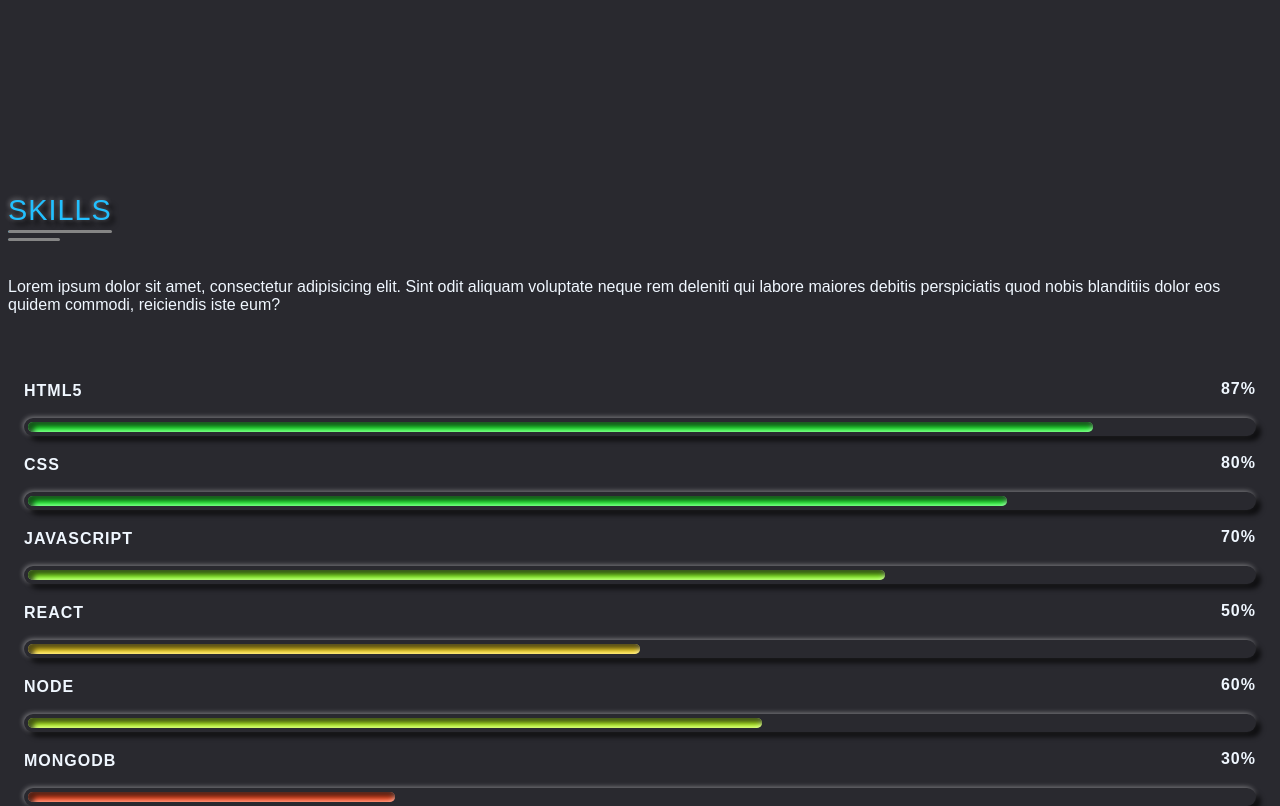
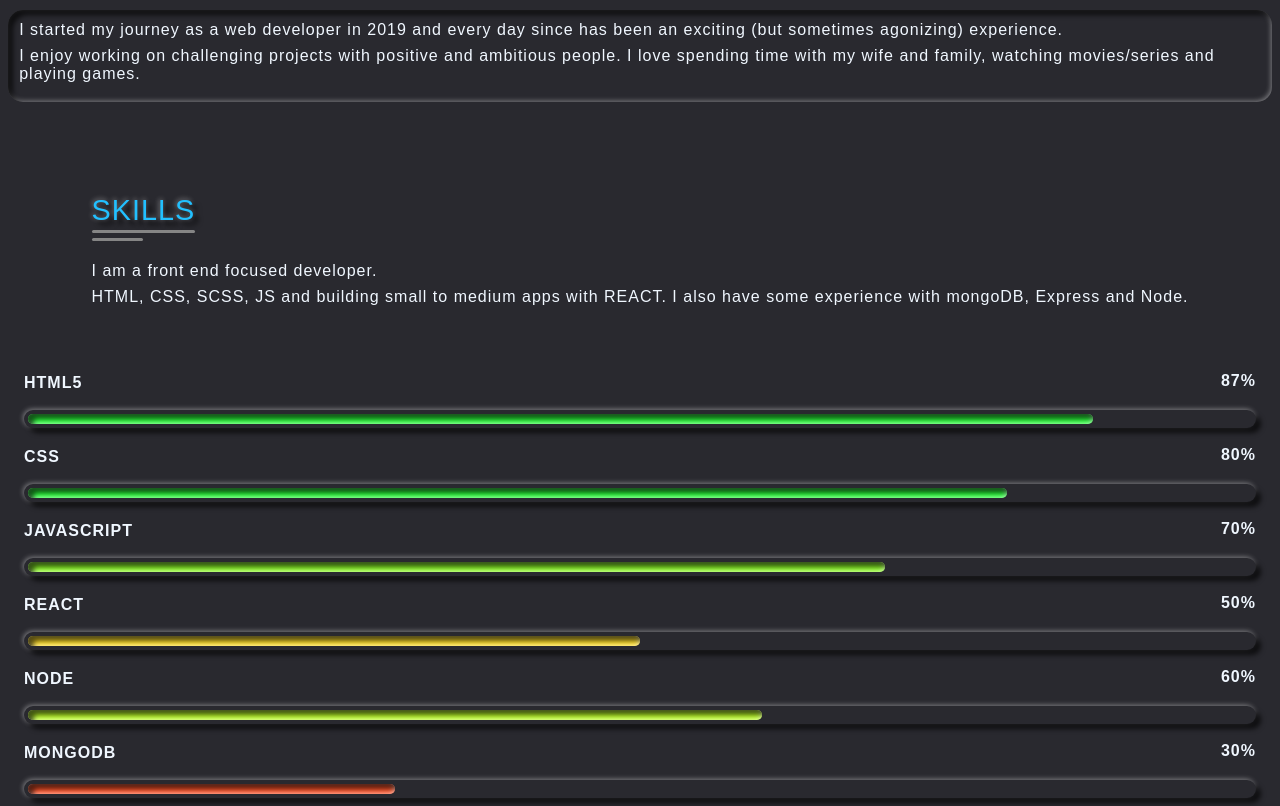
Before and after one commit to Julianb18/mobile-first, a website built with webpack: page src/index.html in a window 1280 px wide. Shown: the part 680-1486 px from the top of the page. Built offline with nearby package versions, Linux system fonts and the light colour scheme; files whose address does not match are found by name.

Commit message:
home page and skills text

```diff
--- a/src/index.html
+++ b/src/index.html
@@ -230,6 +230,17 @@ l25.243,23.002H12.309L37.436,51.132z M64.778,49.232L90.169,26.04v46.33L64.778,49
               I am a <span>F</span>rontend <span>D</span>eveloper
             </h3>
           </div>
+          <div class="about-text">
+            <p>
+              I started my journey as a web developer in 2019 and every day
+              since has been an exciting (but sometimes agonizing) experience.
+            </p>
+            <p>
+              I enjoy working on challenging projects with positive and
+              ambitious people. I love spending time with my wife and family,
+              watching movies/series and playing games.
+            </p>
+          </div>
         </section>
 
         <section id="skills-page">
@@ -240,10 +251,11 @@ l25.243,23.002H12.309L37.436,51.132z M64.778,49.232L90.169,26.04v46.33L64.778,49
               <span class="second-header-line"></span>
             </div>
             <p>
-              Lorem ipsum dolor sit amet, consectetur adipisicing elit. Sint
-              odit aliquam voluptate neque rem deleniti qui labore maiores
-              debitis perspiciatis quod nobis blanditiis dolor eos quidem
-              commodi, reiciendis iste eum?
+              I am a front end focused developer.
+            </p>
+            <p>
+              HTML, CSS, SCSS, JS and building small to medium apps with REACT.
+              I also have some experience with mongoDB, Express and Node.
             </p>
           </div>
 
--- a/src/styles/_home.scss
+++ b/src/styles/_home.scss
@@ -1,15 +1,33 @@
 #home-page {
-  padding-top: 3.8rem;
+  padding-top: 3.6rem;
   position: relative;
-}
+  // display: flex;
+  // flex-direction: column;
+  // justify-content: space-between;
 
   .typing-animate {
-  position: absolute;
+    display: inline-block;
+    // position: absolute;
     // top: 80px;
     // left: 50px;
   }
 
-#home-page .myName {
+  .about-text {
+    box-shadow: inset 5px 5px 5px rgba(0, 0, 0, 0.657),
+      inset -1px -1px 5px rgba(255, 255, 255, 0.397);
+    padding: 0.7em;
+    border-radius: 15px;
+    // margin-top: 3em;
+    position: absolute;
+    bottom: 1.9em;
+
+    p {
+      letter-spacing: 1px;
+      padding-bottom: 0.5em;
+    }
+  }
+
+  .myName {
     white-space: nowrap;
     overflow: hidden;
     animation: myName 2s steps(14, end) forwards, firstBlink 1s 3;
@@ -19,18 +37,18 @@
     color: white;
     text-shadow: 1px 1px 1px grey, 1px 2px 2px grey, 1px 3px 2px;
   }
-#home-page .myName span {
+  .myName span {
     color: $primary-color;
     text-shadow: 1px 1px 1px rgb(68, 97, 109), 1px 2px 2px rgb(68, 97, 109),
       1px 3px 2px rgb(68, 97, 109);
   }
 
-#home-page .frontend span {
+  .frontend span {
     color: $primary-color;
     text-shadow: 1px 1px 1px rgb(68, 97, 109), 1px 2px 2px;
   }
 
-#home-page .frontend {
+  .frontend {
     color: white;
     white-space: nowrap;
     overflow: hidden;
@@ -39,6 +57,7 @@
     letter-spacing: 2px;
     font-size: 1rem;
     text-shadow: 1px 1px 1px grey, 1px 2px 2px;
+  }
 }
 
 @keyframes myName {
--- a/src/styles/_mobile-nav.scss
+++ b/src/styles/_mobile-nav.scss
@@ -3,10 +3,11 @@
   height: 3.8rem;
   position: fixed;
   top: 0;
-  background-color: rgba(30, 30, 36, 0.801);
+  background-color: rgba(30, 30, 36, 0.931);
   display: flex;
   justify-content: space-between;
   z-index: 100;
+  box-shadow: 0px 5px 10px rgba(0, 0, 0, 0.548);
 
   .logo {
     width: 3.8rem;
@@ -14,9 +15,8 @@
   .logo img {
     height: 100%;
   }
-}
 
-.mobile-nav .menu-btn {
+  .menu-btn {
     position: relative;
     display: flex;
     padding: 30px 10px;
@@ -54,14 +54,15 @@
       animation: closeBtm 0.4s backwards;
       animation-direction: reverse;
     }
-}
 
-.menu-btn.open .menu-btn_icon {
+    &.open .menu-btn_icon {
       animation: openMid 0.4s forwards;
     }
-.menu-btn.open .menu-btn_icon::before {
+    &.open .menu-btn_icon::before {
       animation: openTop 0.4s forwards;
     }
-.menu-btn.open .menu-btn_icon::after {
+    &.open .menu-btn_icon::after {
       animation: openBtm 0.4s forwards;
     }
+  }
+}
--- a/src/styles/_skills.scss
+++ b/src/styles/_skills.scss
@@ -19,13 +19,15 @@
     }
 
     p {
-      padding-top: 3.2rem;
+      letter-spacing: 1px;
+      padding-bottom: 0.5em;
     }
 
     .skills-header {
       position: relative;
       // border: 1px solid red;
       display: inline-block;
+      margin-bottom: 2.2rem;
 
       &:hover .first-header-line:before {
         transform: translateX(0%);
@@ -87,7 +89,7 @@
     width: 100%;
     position: relative;
     padding: 0em 1em;
-    margin: 3em 0;
+    margin: 2.5em 0;
     text-transform: uppercase;
     letter-spacing: 1px;
     font-weight: bold;
```
Lines whose indentation alone changed are shown as unchanged.
